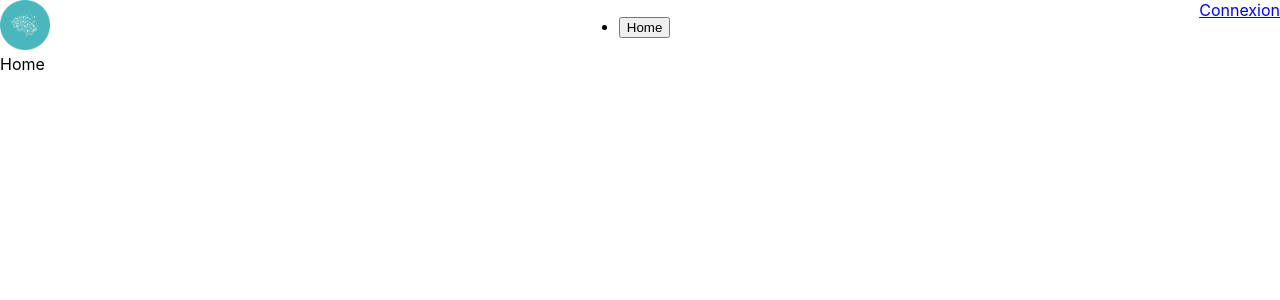
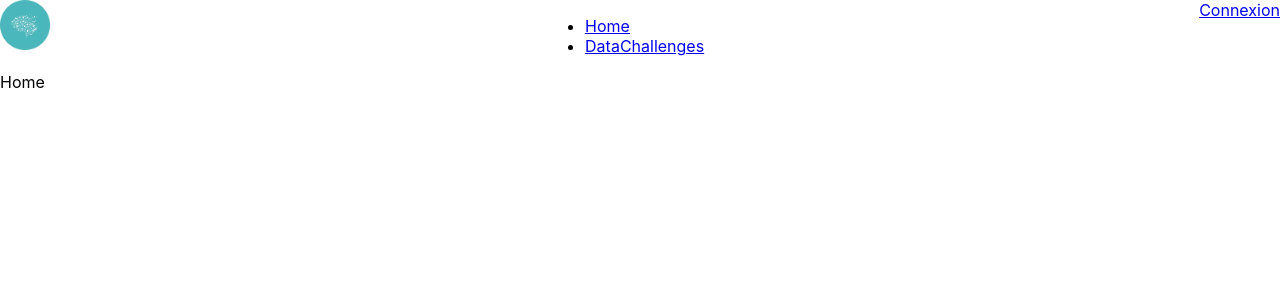
Before and after one commit to RolletQuentin/IA-Pau-website, a React (Create React App) app in the folder frontend/: page / in a window 1280 px wide. Shown: the top 300 px of the page. Built offline with nearby package versions, Linux system fonts and the light colour scheme.

Commit message:
create MyNavLink component

```diff
--- a/frontend/src/components/Header/index.jsx
+++ b/frontend/src/components/Header/index.jsx
@@ -1,7 +1,8 @@
 import routes from "../../utils/routes";
 import Logo from "../../assets/iapau_logo.png";
 import styled from "styled-components";
-import ButtonLink from "../ButtonLink";
+
+import MyNavLink from "../MyNavLink";
 
 const StyledHeader = styled.header`
     display: flex;
@@ -21,7 +22,12 @@ function Header() {
             <nav>
                 <ul>
                     <li>
-                        <ButtonLink href={routes.home}>Home</ButtonLink>
+                        <MyNavLink to={routes.home}>Home</MyNavLink>
+                    </li>
+                    <li>
+                        <MyNavLink to={routes.myDataChallenges}>
+                            DataChallenges
+                        </MyNavLink>
                     </li>
                 </ul>
             </nav>
--- /dev/null
+++ b/frontend/src/components/MyNavLink/index.jsx
@@ -0,0 +1,26 @@
+import { NavLink } from "react-router-dom";
+import styled from "styled-components";
+
+const StyledNavLink = styled.div`
+    & a {
+    }
+
+    & .active {
+        text-decoration: underline;
+    }
+`;
+
+function MyNavLink({ children, to }) {
+    return (
+        <StyledNavLink>
+            <NavLink
+                className={({ isActive }) => (isActive ? "active" : null)}
+                to={to}
+            >
+                {children}
+            </NavLink>
+        </StyledNavLink>
+    );
+}
+
+export default MyNavLink;
```
